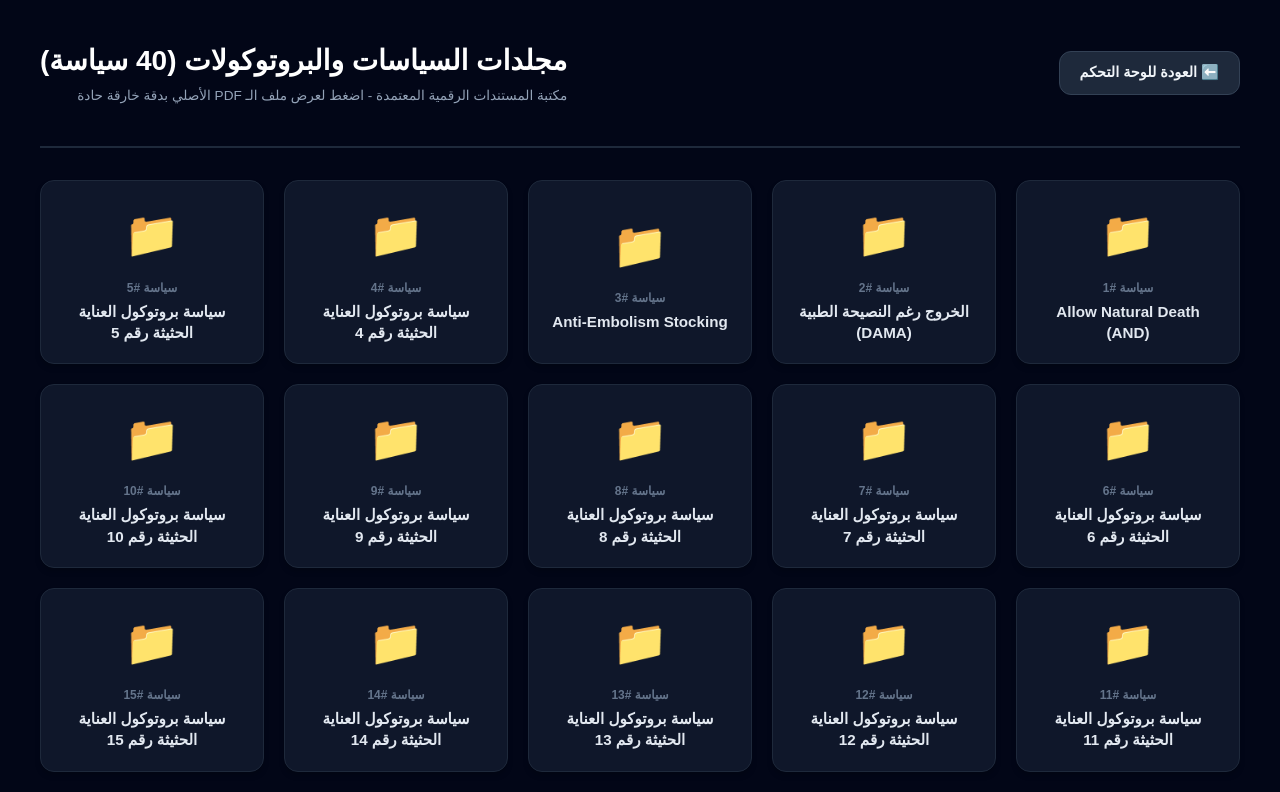
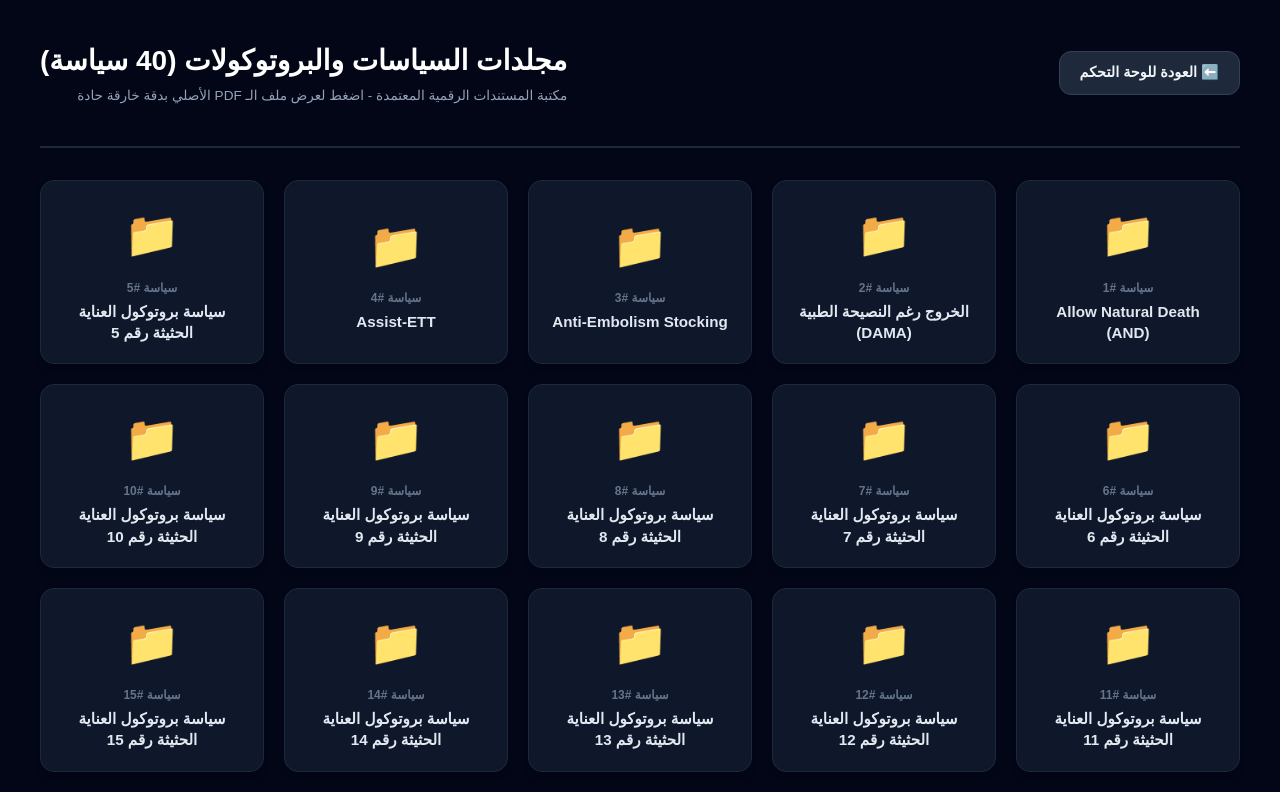
Before and after one commit to samcashbmwusa/icu-adult-infusion-calculator, a Next.js app: page /policies in a window 1280 px wide. Shown: the top 792 px of the page. Built offline with nearby package versions, Linux system fonts and the light colour scheme.

Commit message:
Integrate Assist-ETT policy PDF

```diff
--- a/app/policies/page.tsx
+++ b/app/policies/page.tsx
@@ -13,7 +13,7 @@ export default function PoliciesPage() {
   const router = useRouter();
   const [selectedPdf, setSelectedPdf] = useState<string | null>(null);
 
-  // مصفوفة الـ 40 سياسة - تم تفعيل السياسات الثلاث الأولى بنجاح
+  // مصفوفة الـ 40 سياسة - تم تفعيل السياسات الأربع الأولى بنجاح
   const policies: Policy[] = [
     {
       id: 1,
@@ -28,11 +28,16 @@ export default function PoliciesPage() {
     {
       id: 3,
       title: "Anti-Embolism Stocking",
-      pdfUrl: "https://drive.google.com/file/d/1wO-PvVfnUIYn9bzq3dPielokQ0mmPCy2/preview" // رابط السياسة الثالثة الجديد
+      pdfUrl: "https://drive.google.com/file/d/1wO-PvVfnUIYn9bzq3dPielokQ0mmPCy2/preview"
     },
-    ...Array.from({ length: 37 }, (_, i) => ({
-      id: i + 4,
-      title: `سياسة بروتوكول العناية الحثيثة رقم ${i + 4}`,
+    {
+      id: 4,
+      title: "Assist-ETT",
+      pdfUrl: "https://drive.google.com/file/d/1SWwyAeOwFa435STj4dSLjNNqd6uhXQYR/preview" // رابط السياسة الرابعة الجديد
+    },
+    ...Array.from({ length: 36 }, (_, i) => ({
+      id: i + 5,
+      title: `سياسة بروتوكول العناية الحثيثة رقم ${i + 5}`,
       pdfUrl: ""
     }))
   ];
```
